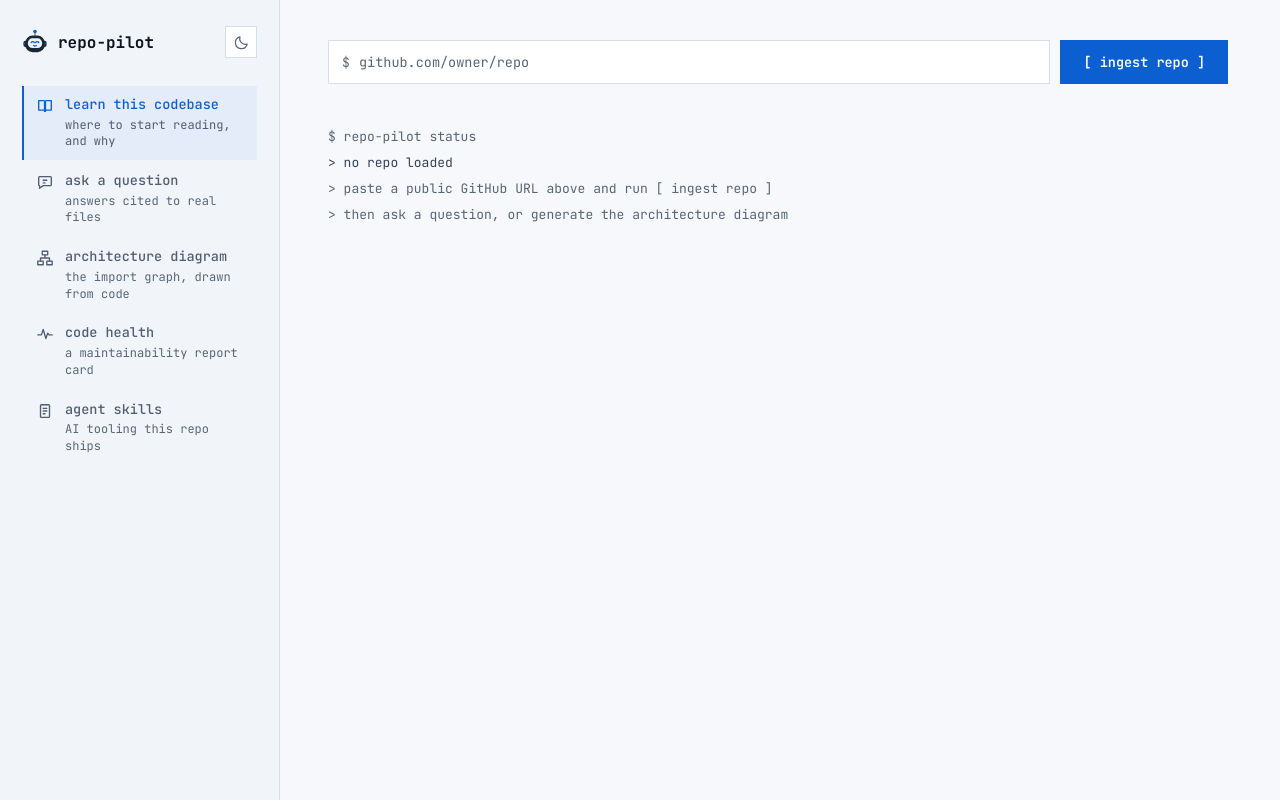
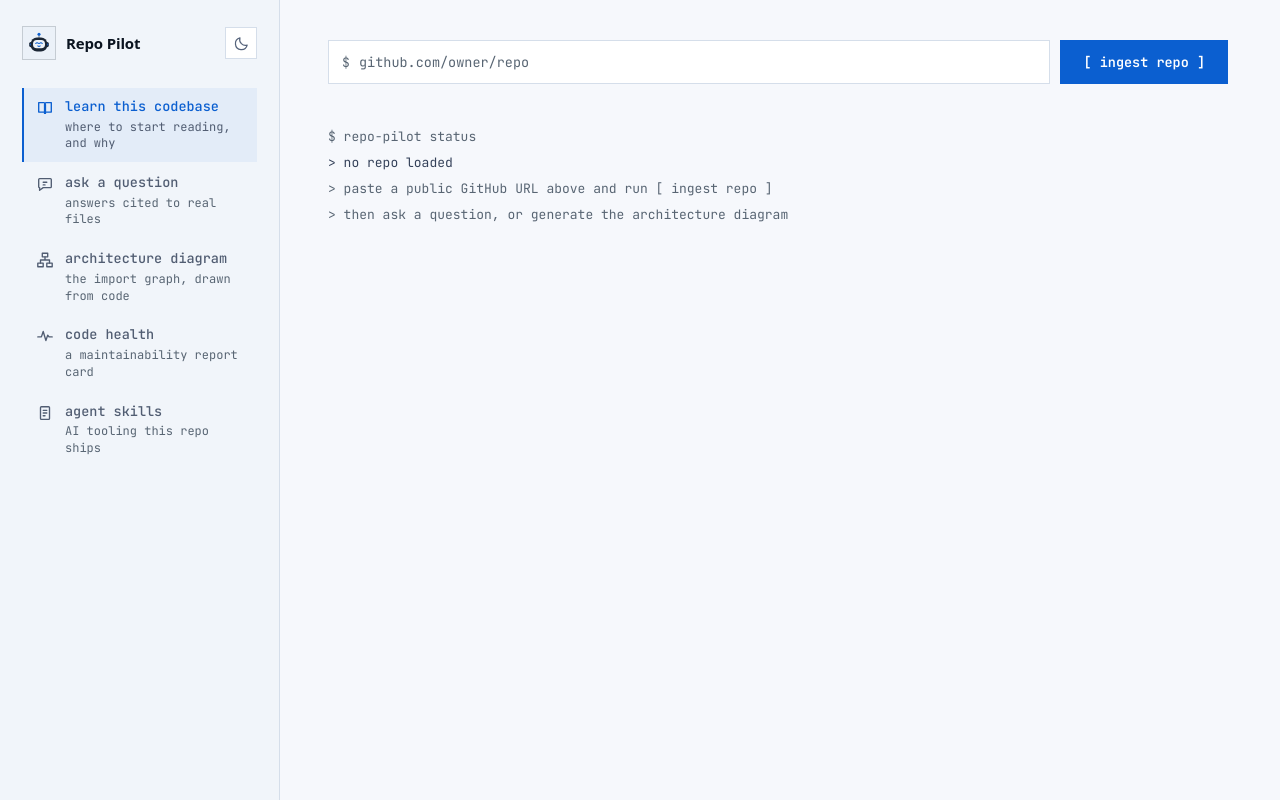
Before and after one commit to Rameen07304/repo-pilot, a FastAPI app: page /app in a window 1280 px wide. Run offline with FastAPI, Linux system fonts and the light colour scheme; parts of the project's set-up code (start-up, migrations or seed data) failed here and were passed over; some libraries are stand-ins or nearby versions.

Commit message:
One brand, shared by both pages
The two surfaces had grown two different brands. The landing page said
"Repo Pilot" in Archivo at 15px beside a 22px mark set in a 34px bezel;
the app said "repo-pilot_" in mono at 16px beside a bare 26px mark with a
blinking cursor. The landing page also still carried a .nav-brand rule
from an earlier version, overridden but never removed, setting a third
size for the same mark.

That happened because each lockup was written where it was needed. So
the fix is a shared partial and a single rule rather than matching the
numbers by hand: _brand.html is included by both, .brand owns the sizes,
and the two superseded definitions are gone. Drifting apart again now
requires editing the one place that defines them.

The wordmark stays in the display sans inside the app shell, which is
otherwise mono. The brand is furniture rather than interface, and it
should read the same on the page that introduces the product as on the
page that is the product.

The terminal cursor in the app header goes with it. It was the only
place that had one, and a piece of personality on exactly one of two
headers is the drift, not the character.

```diff
--- a/app/interface/static/style.css
+++ b/app/interface/static/style.css
@@ -759,16 +759,6 @@ code, pre, #citations-list, #repo-files, #repo-stack, #answer-meta {
         box-shadow: 0 12px 30px var(--elevation);
     }
 }
-.nav-brand {
-    display: flex;
-    align-items: center;
-    gap: 10px;
-    color: var(--ink);
-    text-decoration: none;
-    font-size: 13.5px;
-    font-weight: 700;
-}
-.nav-brand .pilot-mark { width: 24px; height: 24px; }
 /* scroll-target-group lets the browser mark the section in view without a
    scroll listener; landing.js only mirrors it onto aria-current. */
 .nav-links {
@@ -1098,6 +1088,23 @@ code, pre, #citations-list, #repo-files, #repo-stack, #answer-meta {
 
 /* ---------- Brand, nav furniture ---------- */
 
+/* One lockup, used by both surfaces through _brand.html. Sizes live here
+   and nowhere else, so the landing nav and the app sidebar cannot drift
+   into two different brands again. */
+.brand {
+    display: inline-flex;
+    align-items: center;
+    gap: 10px;
+    color: var(--ink);
+    text-decoration: none;
+    /* Sans even inside the app shell, which is otherwise mono. The brand
+       is furniture rather than interface, and it should read identically
+       on the page that introduces the product and the page that is it. */
+    font-family: var(--font-sans);
+    font-size: 15px;
+    font-weight: 700;
+    letter-spacing: -0.01em;
+}
 .brand-mark {
     display: inline-flex;
     align-items: center;
@@ -1107,9 +1114,11 @@ code, pre, #citations-list, #repo-files, #repo-stack, #answer-meta {
     flex: none;
     background: var(--surface-sunken);
     border: 1px solid var(--edge-bright);
-}
+    transition: border-color 0.4s var(--ease-out-expo);
+}
+.brand:hover .brand-mark { border-color: var(--accent); }
 .brand-mark .pilot-mark { width: 22px; height: 22px; }
-.brand-word { font-size: 15px; font-weight: 700; letter-spacing: -0.01em; }
+.brand-word { white-space: nowrap; }
 .nav-end { display: flex; align-items: center; gap: 12px; flex: none; }
 .nav-links a { font-family: var(--font-sans); font-size: 13.5px; letter-spacing: 0; }
 
@@ -1599,17 +1608,6 @@ code, pre, #citations-list, #repo-files, #repo-stack, #answer-meta {
     gap: 12px;
 }
 .sidebar-top .theme-toggle { width: 32px; height: 32px; }
-.sidebar-logo {
-    color: var(--ink);
-    text-decoration: none;
-    font-size: 16px;
-    font-weight: 700;
-    display: flex;
-    align-items: center;
-    gap: 10px;
-}
-.sidebar-logo .pilot-mark { width: 26px; height: 26px; }
-.sidebar-logo-text { display: inline-flex; align-items: baseline; }
 
 .sidebar-nav {
     display: flex;
--- /dev/null
+++ b/app/interface/templates/_brand.html
@@ -0,0 +1,11 @@
+{# The brand lockup: mark in its bezel, then the wordmark.
+
+   Shared by the landing nav and the app sidebar on purpose. They had
+   drifted into two different things — "Repo Pilot" in sans beside a
+   boxed 22px mark on one page, "repo-pilot_" in mono beside a bare 26px
+   mark on the other — because each was written where it was needed.
+   One partial and one rule means that cannot happen again. #}
+<a class="brand" href="/">
+    <span class="brand-mark">{% include "_logo.html" %}</span>
+    <span class="brand-word">Repo Pilot</span>
+</a>
--- a/app/interface/templates/app.html
+++ b/app/interface/templates/app.html
@@ -42,7 +42,7 @@
     <div class="app-shell">
         <aside class="sidebar">
             <div class="sidebar-top">
-            <h1 class="sidebar-logo-heading"><a href="/" class="sidebar-logo">{% include "_logo.html" %}<span class="sidebar-logo-text">repo-pilot<span class="cursor">_</span></span></a></h1>
+            <h1 class="sidebar-logo-heading">{% include "_brand.html" %}</h1>
             <button type="button" class="theme-toggle" data-theme-toggle aria-pressed="false">
                 <span class="theme-toggle-icon" aria-hidden="true">
                     <svg viewBox="0 0 24 24" class="icon-sun"><circle cx="12" cy="12" r="4.4"/><path d="M12 2.6v2.4M12 19v2.4M2.6 12h2.4M19 12h2.4M5.3 5.3l1.7 1.7M17 17l1.7 1.7M18.7 5.3L17 7M7 17l-1.7 1.7"/></svg>
--- a/app/interface/templates/landing.html
+++ b/app/interface/templates/landing.html
@@ -60,10 +60,7 @@
 
     <header class="site-nav">
         <div class="nav-inner">
-            <a class="nav-brand" href="/">
-                <span class="brand-mark">{% include "_logo.html" %}</span>
-                <span class="brand-word">Repo Pilot</span>
-            </a>
+            {% include "_brand.html" %}
             <nav class="nav-links" aria-label="Sections">
                 <a href="#how">How it works</a>
                 <a href="#modes">Modes</a>
```
